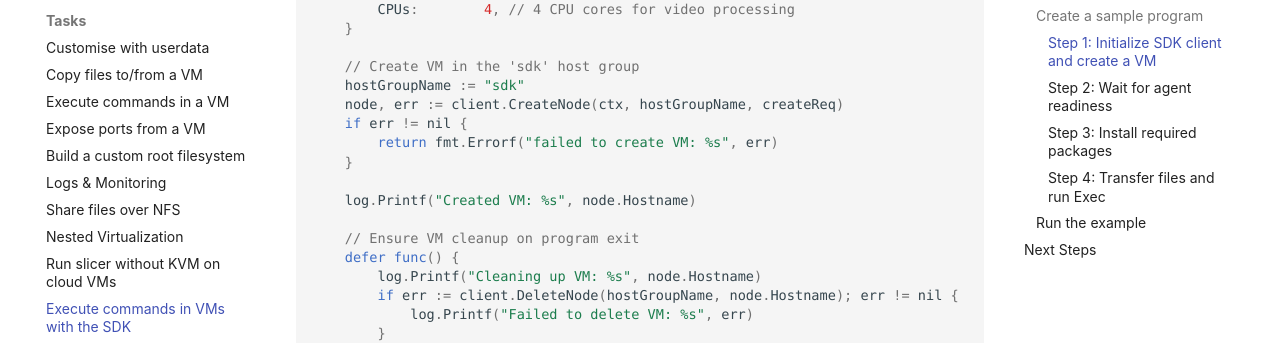
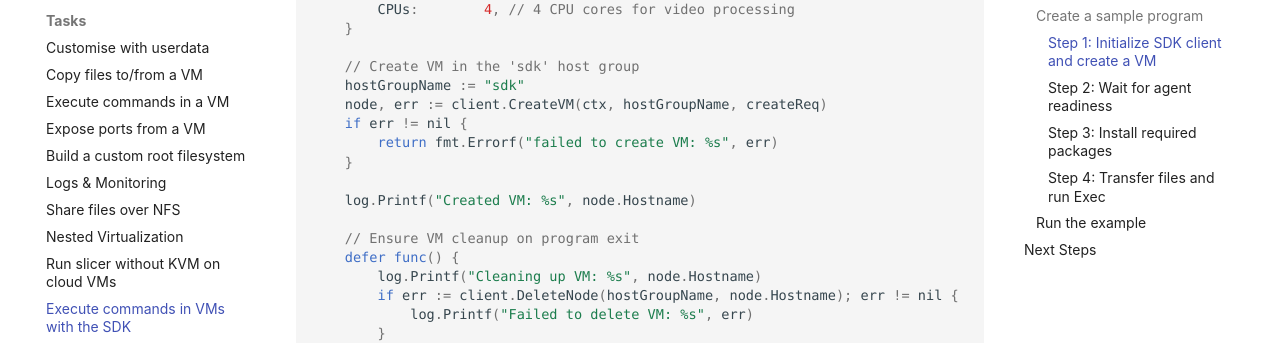
Before and after one commit to slicervm/docs.slicervm.com, an MkDocs documentation site: the page built from docs/tasks/execute-commands-with-sdk.md, in a window 1280 px wide and 900 px high, scrolled down 1992 px. Shown: the part 164-507 px from the top of the window. Built offline with MkDocs 1.6.1 and Material for MkDocs 9.7.7, drawn with Linux system fonts in a browser that asks for light colours; some web fonts are replaced; comment, search, counter and statistics services are not loaded.

Commit message:
Consolidate on CreateVM from CreateNode
Signed-off-by: Alex Ellis (OpenFaaS Ltd) <alexellis2@gmail.com>

```diff
--- a/docs/tasks/execute-commands-with-sdk.md
+++ b/docs/tasks/execute-commands-with-sdk.md
@@ -84,7 +84,7 @@ func run() error {
 
 	// Create VM in the 'sdk' host group
 	hostGroupName := "sdk"
-	node, err := client.CreateNode(ctx, hostGroupName, createReq)
+	node, err := client.CreateVM(ctx, hostGroupName, createReq)
 	if err != nil {
 		return fmt.Errorf("failed to create VM: %s", err)
 	}
@@ -301,7 +301,7 @@ func run() error {
 
 	// Create VM in the 'sdk' host group
 	hostGroupName := "sdk"
-	node, err := client.CreateNode(ctx, hostGroupName, createReq)
+	node, err := client.CreateVM(ctx, hostGroupName, createReq)
 	if err != nil {
 		return fmt.Errorf("failed to create VM: %s", err)
 	}
```
